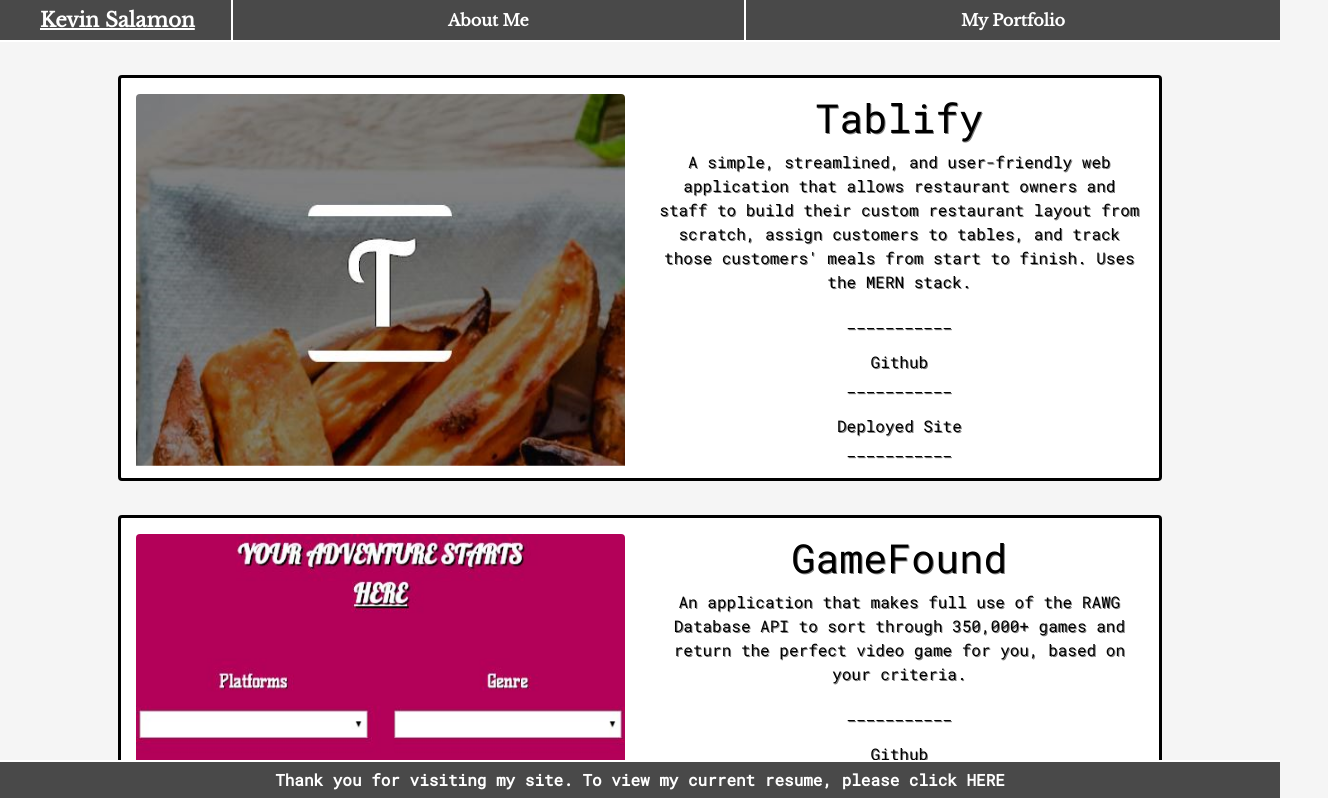
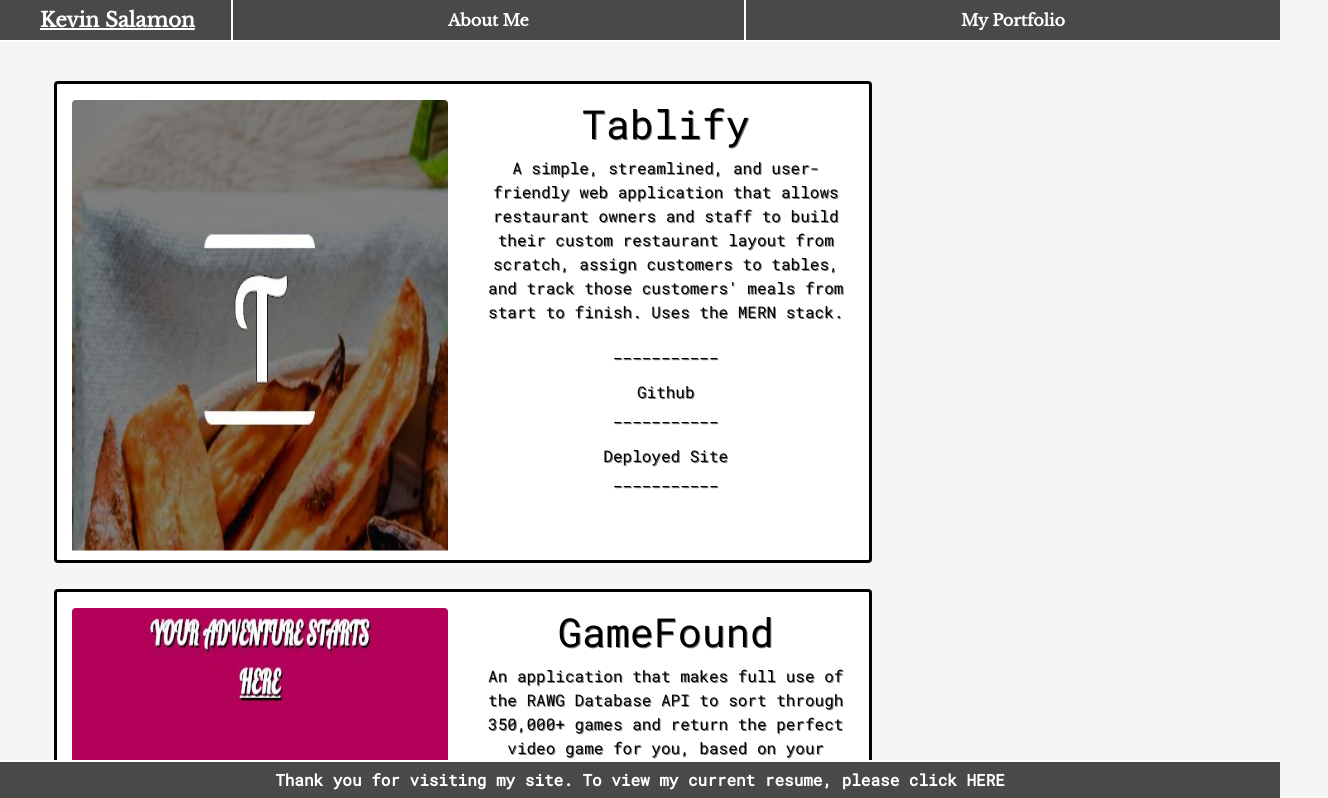
Before and after one commit to kevin-salamon/React-Portfolio, a React (Create React App) app: page /portfolio in a window 1280 px wide. Shown: the top 798 px of the page, 1328 px wide, since content can reach past the window. Built offline with nearby package versions, Linux system fonts and the light colour scheme; a web font is replaced by a local one.

Commit message:
added flexbox capability to portfolio page

```diff
--- a/src/components/Project.js
+++ b/src/components/Project.js
@@ -4,6 +4,7 @@ import '../style.css';
 function Project(props) {
 
     return (
+        <div className="container" style={{width: "900px", margin: "1%"}}>
             <div className="row jumbotron-portfolio rounded pt-3">
                 <div className="col-sm-6">
                     <img src={props.imgSource} alt={props.alt} className="split-image rounded"/>
@@ -18,6 +19,7 @@ function Project(props) {
                     <p>___________</p>
                 </div>
             </div>
+        </div>
     );
 };
 
--- a/src/portfolio.js
+++ b/src/portfolio.js
@@ -6,7 +6,7 @@ import Footer from "./components/Footer";
 function Portfolio() {
     return (
       <>
-      <div className="container">
+      <div className="flex-container">
         <Project
           imgSource={require("./assets/images/tablify.png")}
           alt={"tablify"}
@@ -63,8 +63,8 @@ function Portfolio() {
           github={"https://github.com/kevin-salamon/Book-Search"}
           deployed={"https://secret-fjord-12452.herokuapp.com/"}
         />
+        </div>
         <div className="m-5 endpoint"></div>
-      </div>
       <Footer/>
       </>
     );
--- a/src/style.css
+++ b/src/style.css
@@ -61,13 +61,13 @@ a:active {
 }
 
 .jumbotron-portfolio {
-    height: 10%;
     color: black;
     font-family: 'Roboto Mono', monospace;
     text-shadow: 1px 1px gray;
     border: 3px solid black;
     margin: 3%;
     background-color: white;
+    height: 100%;
 }
 
 .split-image {
@@ -191,6 +191,13 @@ a:active {
     padding: 3%;
 }
 
+.flex-container {
+    display: flex;
+    flex-direction: row;
+    flex-wrap: wrap;
+    justify-content: flex-start;
+}
+
 
   @media screen and (min-width: 578px) {
 
```
Lines whose indentation alone changed are shown as unchanged.
